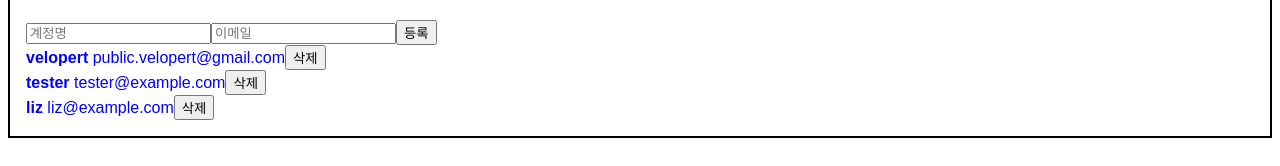
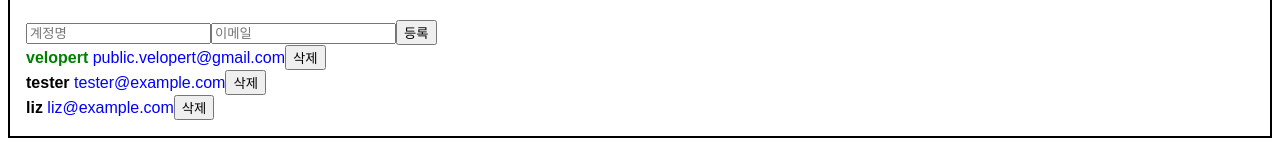
Before and after one commit to ohseungik/react-study, a React app: page / in a window 1280 px wide. Shown: the part 275-441 px from the top of the page. Built offline with nearby package versions, Linux system fonts and the light colour scheme; the HTML template or start-up script is replaced by a standard one.

Commit message:
UserList Component에 배열의 불변성을 유지하면서 요소의 항목을 수정하는 sample 추가.

```diff
--- a/src/components/UserList/UserList.tsx
+++ b/src/components/UserList/UserList.tsx
@@ -4,7 +4,8 @@ import CreateUser from "./CreateUser";
 type user = {
     id: number,
     username: string,
-    email: string
+    email: string,
+    active: boolean
 }
 
 const UserList = () => {
@@ -12,7 +13,7 @@ const UserList = () => {
         const { user } = props;
         return (
             <div>
-                <b>{user.username}</b> <span>{user.email}</span>
+                <b style={{cursor: "pointer", color: user.active ? 'green' : 'black'}} onClick={() => onToggle(user.id)}>{user.username}</b> <span>{user.email}</span>
                 <button onClick={() => { onRemove(user.id) }}>삭제</button>
             </div>
         )
@@ -39,16 +40,19 @@ const UserList = () => {
         id: 1,
         username: "velopert",
         email: "public.velopert@gmail.com",
+        active: true,
       },
       {
         id: 2,
         username: "tester",
         email: "tester@example.com",
+        active: false
       },
       {
         id: 3,
         username: "liz",
         email: "liz@example.com",
+        active: false
       },
     ]);
 
@@ -58,7 +62,8 @@ const UserList = () => {
         const user = {
             id: nextId.current,
             username,
-            email
+            email,
+            active: false
         }
 
         setUsers([...users, user]);
@@ -74,6 +79,10 @@ const UserList = () => {
         setUsers(users.filter(user => user.id !== id))
     }
 
+    const onToggle = (id: number) => {
+        setUsers(users.map(user => user.id === id ? {...user, active: !user.active } : user))
+    }
+
     return (
       <div>
         <CreateUser username={username} email={email} onChange={onChange} onCreate={onCreate}/>
```
